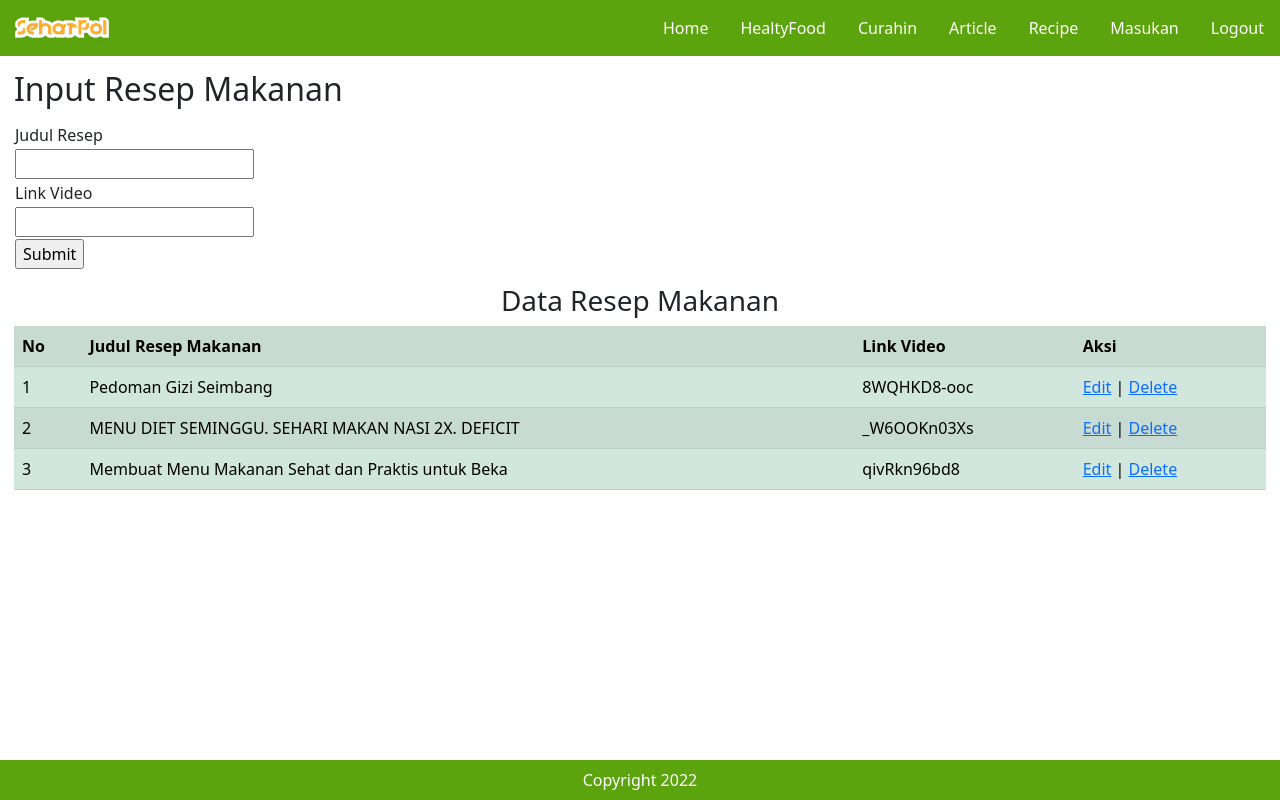
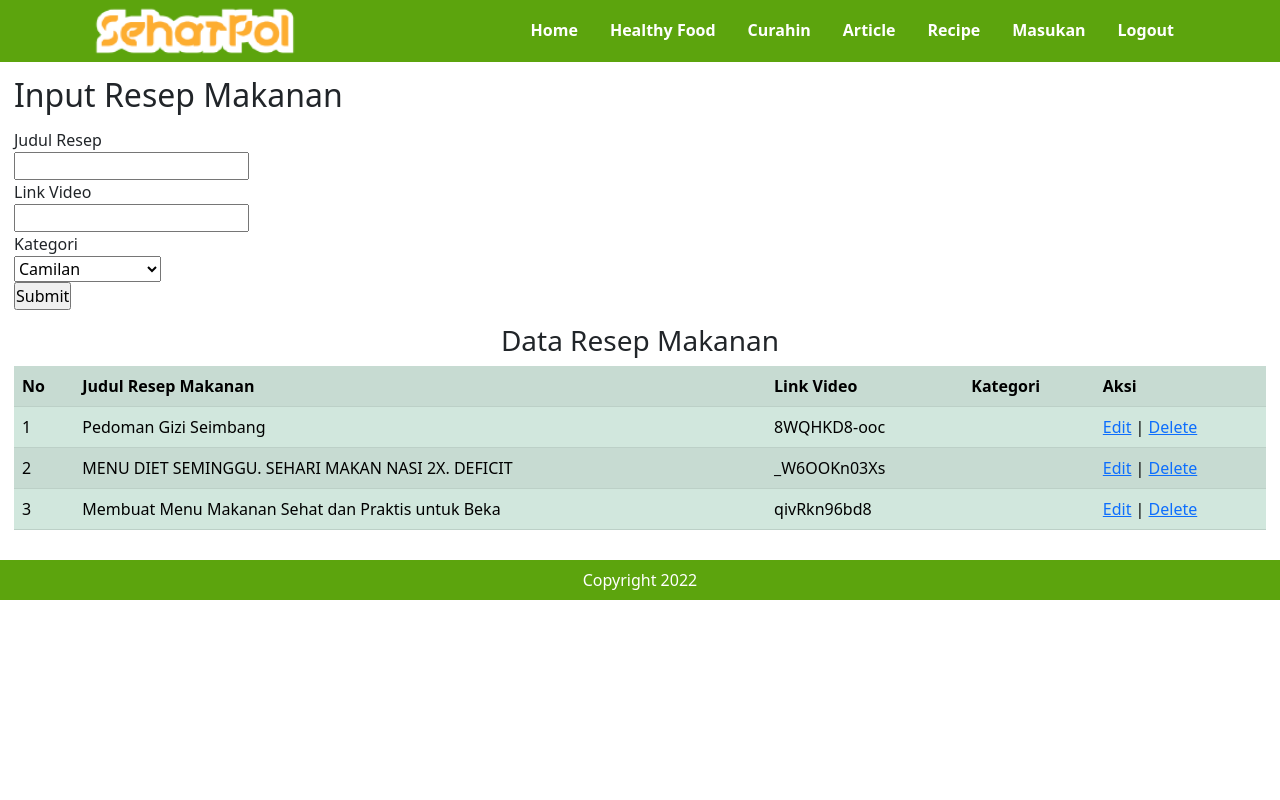
Before and after one commit to AdiRobertus/Sehatpol, a PHP site: page /admin/resep.php in a window 1280 px wide. Run offline with PHP 8.4, Linux system fonts and the light colour scheme; data comes from the database, SQL or seed files in the repository; data that the repository does not hold is empty.

```diff
--- a/Sehatpol/admin/asset/css/main.css
+++ b/Sehatpol/admin/asset/css/main.css
@@ -1,3 +1,5 @@
+/* Untuk halaman article.php dan detailarticle.php */
+
 *{
     text-decoration: none;
     margin: 0px;
@@ -56,12 +58,6 @@ nav ul li a{
 }
 
 nav ul li a:hover{
+    color: #ffffff;
     text-decoration: underline;
 }
-
-.footer {
-  background: #5CA40D;
-  width: 100%;
-  padding: 20px 0 20px 0;
-  line-height: 60px;
-}
--- a/Sehatpol/admin/resep.php
+++ b/Sehatpol/admin/resep.php
@@ -4,42 +4,33 @@
 	<title>Recipe - SehatPol</title>
 	<meta charset="utf-8">
   	<meta name="viewport" content="width=device-width, initial-scale=1">
-	<link rel="stylesheet" type="text/css" href="asset/css/masukan.css">
+	<link rel="stylesheet" type="text/css" href="asset/css/main.css">
 	<link href="https://cdn.jsdelivr.net/npm/bootstrap@5.1.3/dist/css/bootstrap.min.css" rel="stylesheet" integrity="sha384-1BmE4kWBq78iYhFldvKuhfTAU6auU8tT94WrHftjDbrCEXSU1oBoqyl2QvZ6jIW3" crossorigin="anonymous">
 
 </head>
 <body>
-	<!-- button color FDAD30; table header color  -->
-	<nav>
-		<ul class="navbar navbar-expand-lg navbar-dark nav justify-content-end" style="background-color: #5CA40D; color: #fff;">
-		  <div class="container-fluid">
-		    <a class="navbar-brand" href="#">
-		      <img src="asset/img/sehatpol-logo.png" alt="" width="100" height="28" class="d-inline-block align-text-top">
-		    </a>
-		  </div>
-		  <li class="nav-item">
-		    <a class="nav-link" href="index.php" style="color: #fff;">Home</a>
-		  </li>
-		  <li class="nav-item">
-		    <a class="nav-link" href="healthyfood.php" style="color: #fff;">HealtyFood</a>
-		  </li>
-		  <li class="nav-item">
-		    <a class="nav-link" href="curahin.php" style="color: #fff;">Curahin</a>
-		  </li>
-		  <li class="nav-item">
-		    <a class="nav-link" href="artikel.php" style="color: #fff;">Article</a>
-		  </li>
-		  <li class="nav-item">
-		    <a class="nav-link" href="resep" style="color: #fff;">Recipe</a>
-		  </li>
-		  <li class="nav-item">
-		    <a class="nav-link" href="masukan.php" style="color: #fff;">Masukan</a>
-		  </li>
-		  <li class="nav-item">
-		    <a class="nav-link" href="#" style="color: #fff;">Logout</a>
-		  </li>
-		</ul>
-	</nav>
+    <header>
+        <nav>
+            <div class="wrapper">
+                <div class="logo">
+                    <a href="index.php">
+                        <img src="asset/img/sehatpol-logo.png" style="width: 210px; height: 60px;">
+                    </a>
+                </div>
+                <div class="menu">
+                    <ul>
+                        <li><a href="">Home</a></li>
+                        <li><a href="">Healthy Food</a></li>
+                        <li><a href="">Curahin</a></li>
+                        <li><a href="artikel.php">Article</a></li>
+                        <li><a href="resep.php">Recipe</a></li>
+                        <li><a href="masukan.php">Masukan</a></li>
+                        <li><a href="">Logout</a></li>
+                    </ul>
+                </div>
+            </div>
+        </nav>
+    </header>
 
 	<h2 style="margin: 14px;">Input Resep Makanan</h2>
 	<form action="submit_resep.php" method="post" style="margin: 14px;">
@@ -57,6 +48,18 @@
 				<td><input type="text" name="Link"></td>
 			</tr>
 			<tr>
+				<td>Kategori</td>
+			</tr>
+			<tr>
+				<td>
+					<select name="Kategori">
+						<option>Camilan</option>
+						<option>Makanan Utama</option>
+						<option>Anak</option>
+					</select>
+				</td>
+			</tr>
+			<tr>
 				<td style="margin-top: 100px;"><input type="submit" value="Submit"></td>
 			</tr>
 		</table>
@@ -69,6 +72,7 @@
 			<th>No</th>
 			<th>Judul Resep Makanan</th>
 			<th>Link Video</th>
+			<th>Kategori</th>
 			<th>Aksi</th>
 		</tr>
 	<?php
@@ -79,6 +83,7 @@
         echo "<td>".$data['idR']."</td>";
         echo "<td>".$data['Judul']."</td>";
         echo "<td>".$data['Link']."</td>";
+        echo "<td>".$data['Kategori']."</td>";
         echo "<td><a href='edit_resep.php?idR=$data[idR]'>Edit</a> | <a href='hapus_resep.php?idR=$data[idR]' onClick=\"return confirm('Are You Sure ?')\">Delete</a></td></tr>";
     }
     ?>
@@ -86,7 +91,7 @@
 	</div>
 
 	<footer>
-		<ul class="navbar navbar-expand-lg navbar fixed-bottom navbar-dark nav justify-content-center" style="background-color: #5CA40D;">
+		<ul class="navbar navbar-expand-lg navbar fixed-bottom navbar-dark nav justify-content-center" style="background-color: #5CA40D; position: static;">
 			<li class="nav-item" style="color: #fff">Copyright 2022<li>
 		</ul>
 	</footer>
--- a/Sehatpol/admin/submit_edit_resep.php
+++ b/Sehatpol/admin/submit_edit_resep.php
@@ -4,8 +4,9 @@ include 'koneksi.php';
 $id = $_POST['idR'];
 $Judul = $_POST['Judul'];
 $Link = $_POST['Link'];
+$Kategori = $_POST['Kategori'];
 
-mysqli_query($conn, "UPDATE resep SET Judul='$Judul', Link='$Link' WHERE idR='$id'");
+mysqli_query($conn, "UPDATE resep SET Judul='$Judul', Link='$Link', Kategori='$Kategori' WHERE idR='$id'");
 
 header("location:resep.php?pesan=update");
 
--- a/Sehatpol/admin/submit_resep.php
+++ b/Sehatpol/admin/submit_resep.php
@@ -2,8 +2,9 @@
 include 'koneksi.php';
 $Judul = $_POST['Judul'];
 $Link = $_POST['Link'];
+$Kategori = $_POST['Kategori'];
 
-mysqli_query($conn,"INSERT INTO resep VALUES('','$Judul','$Link')");
+mysqli_query($conn,"INSERT INTO resep VALUES('','$Judul','$Link','$Kategori')");
 
 header("location:resep.php?pesan=input");
 ?>
```
Also changed, not shown: Sehatpol/admin/artikel.php (+24 -33 lines), Sehatpol/admin/edit_artikel.php (+22 -31 lines), Sehatpol/admin/edit_resep.php (+35 -32 lines), Sehatpol/admin/masukan.php (+25 -33 lines).
